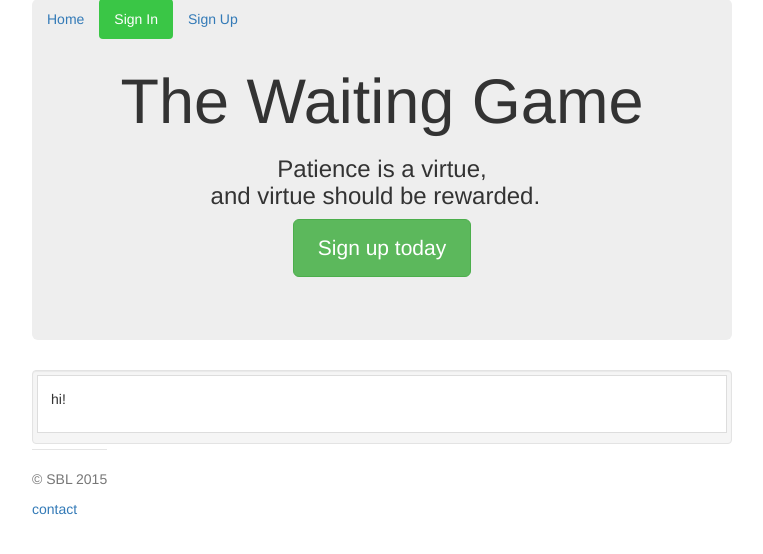
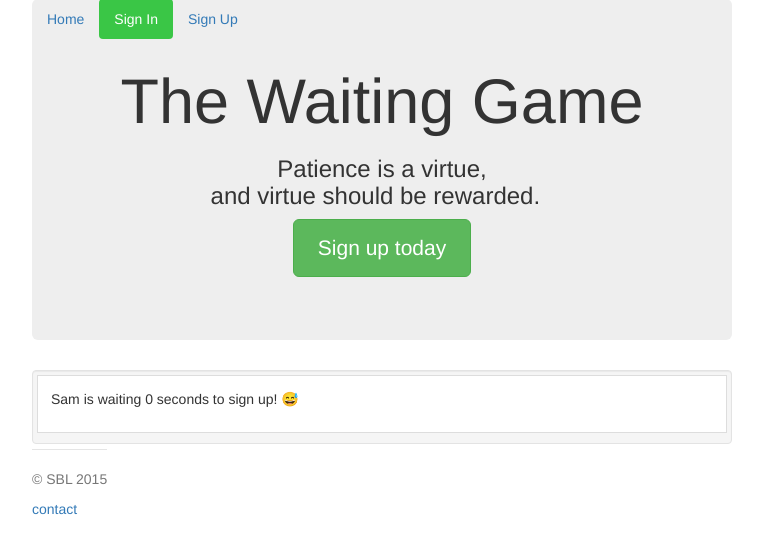
Before and after one commit to samblyon/twg, a Flask app: page / in a window 1280 px wide. Shown: the part 21-575 px from the top of the page, without its empty margins (258-1021 px from the left). Run offline with Flask 2, Linux system fonts and the light colour scheme; some libraries are stand-ins or nearby versions.

Commit message:
extended language on home div

```diff
--- a/templates/index.html
+++ b/templates/index.html
@@ -42,7 +42,7 @@
 		<div class="well">
 			<div class="thumbnail">
 				<div class="caption">
-					<p>hi!</p>
+					<p>Sam is waiting 0 seconds to sign up! 😅</p>
 				</div>
 			</div>
 
```
